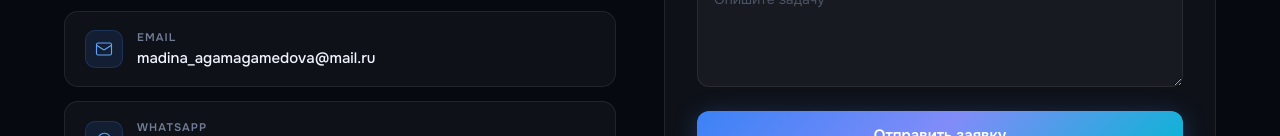
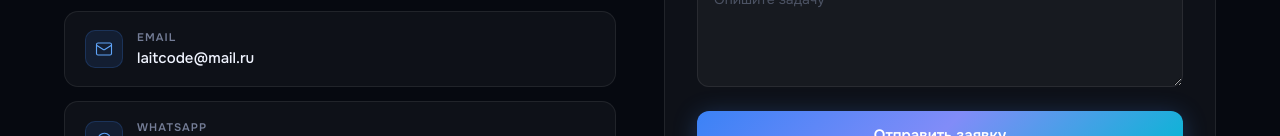
Before and after one commit to agamagamedovamadina-bot/laitcode, a plain HTML site: page index.html in a window 1280 px wide. Shown: the part 5089-5225 px from the top of the page. Drawn offline with Linux system fonts and the light colour scheme; a web font is replaced by a local one.

Commit message:
Update index.html

```diff
--- a/index.html
+++ b/index.html
@@ -588,9 +588,9 @@
             <div class="contact-link-icon"><svg viewBox="0 0 24 24" fill="none" stroke="currentColor" stroke-width="1.5" stroke-linecap="round" stroke-linejoin="round"><path d="M22 16.92v3a2 2 0 0 1-2.18 2 19.79 19.79 0 0 1-8.63-3.07A19.5 19.5 0 0 1 4.69 12a19.79 19.79 0 0 1-3.07-8.67A2 2 0 0 1 3.6 1.27h3a2 2 0 0 1 2 1.72c.127.96.361 1.903.7 2.81a2 2 0 0 1-.45 2.11L7.91 8.89a16 16 0 0 0 5.47 5.47l.94-.94a2 2 0 0 1 2.11-.45c.907.339 1.85.573 2.81.7A2 2 0 0 1 21 16.92z"/></svg></div>
             <div><div class="contact-link-label">Телефон</div><div class="contact-link-value">+7 (989) 745-77-87</div></div>
           </a>
-          <a href="mailto:madina_agamagamedova@mail.ru" class="contact-link">
+          <a href="mailto:laitcode@mail.ru" class="contact-link">
             <div class="contact-link-icon"><svg viewBox="0 0 24 24" fill="none" stroke="currentColor" stroke-width="1.5" stroke-linecap="round" stroke-linejoin="round"><rect x="2" y="4" width="20" height="16" rx="2"/><path d="m22 7-8.97 5.7a1.94 1.94 0 0 1-2.06 0L2 7"/></svg></div>
-            <div><div class="contact-link-label">Email</div><div class="contact-link-value">madina_agamagamedova@mail.ru</div></div>
+            <div><div class="contact-link-label">Email</div><div class="contact-link-value">laitcode@mail.ru</div></div>
           </a>
           <a href="https://wa.me/89897457787" target="_blank" rel="noreferrer" class="contact-link">
             <div class="contact-link-icon"><svg viewBox="0 0 24 24" fill="none" stroke="currentColor" stroke-width="1.5" stroke-linecap="round" stroke-linejoin="round"><path d="M21 11.5a8.38 8.38 0 0 1-.9 3.8 8.5 8.5 0 0 1-7.6 4.7 8.38 8.38 0 0 1-3.8-.9L3 21l1.9-5.7a8.38 8.38 0 0 1-.9-3.8 8.5 8.5 0 0 1 4.7-7.6 8.38 8.38 0 0 1 3.8-.9h.5a8.48 8.48 0 0 1 8 8v.5z"/></svg></div>
```
